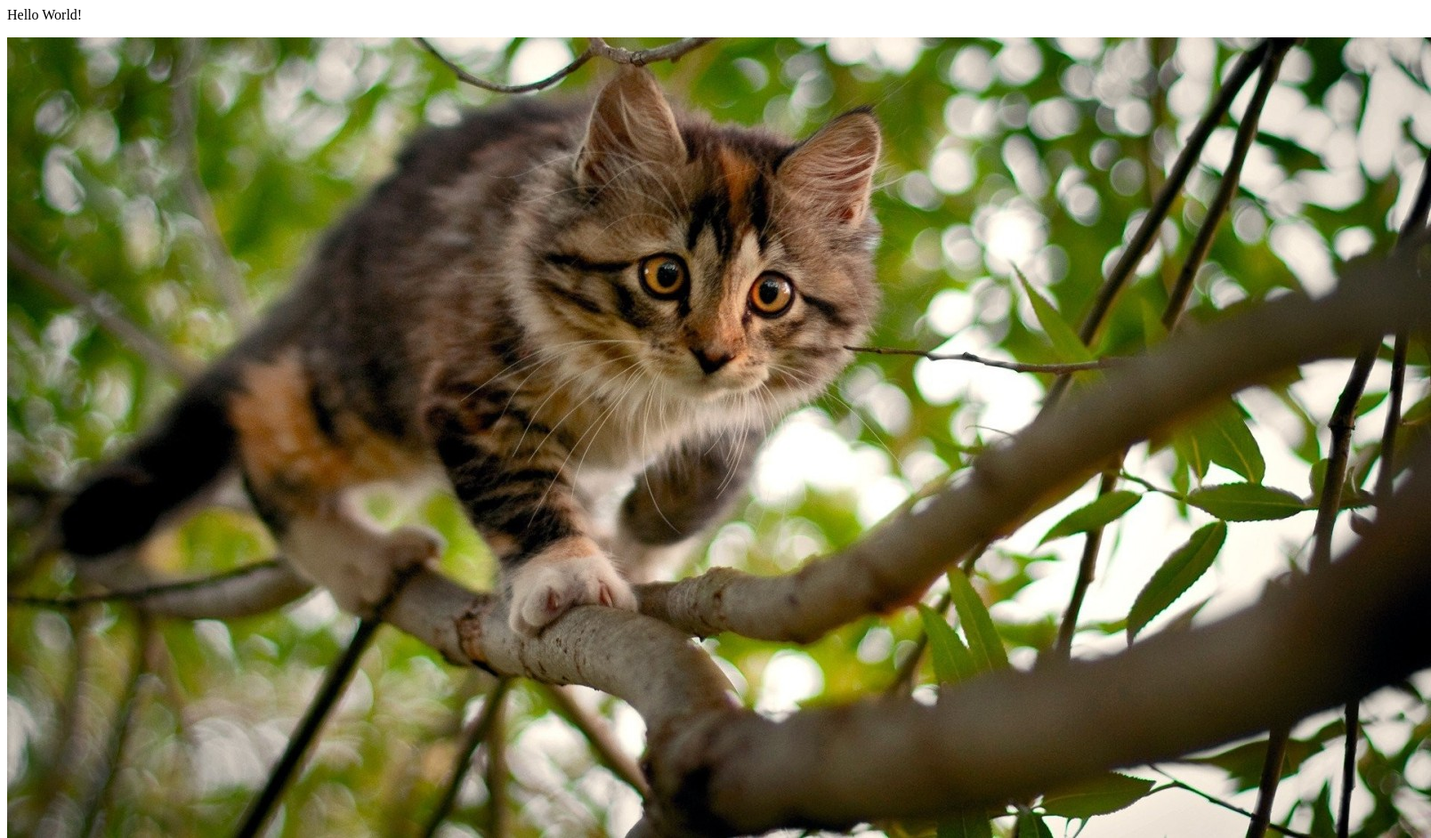
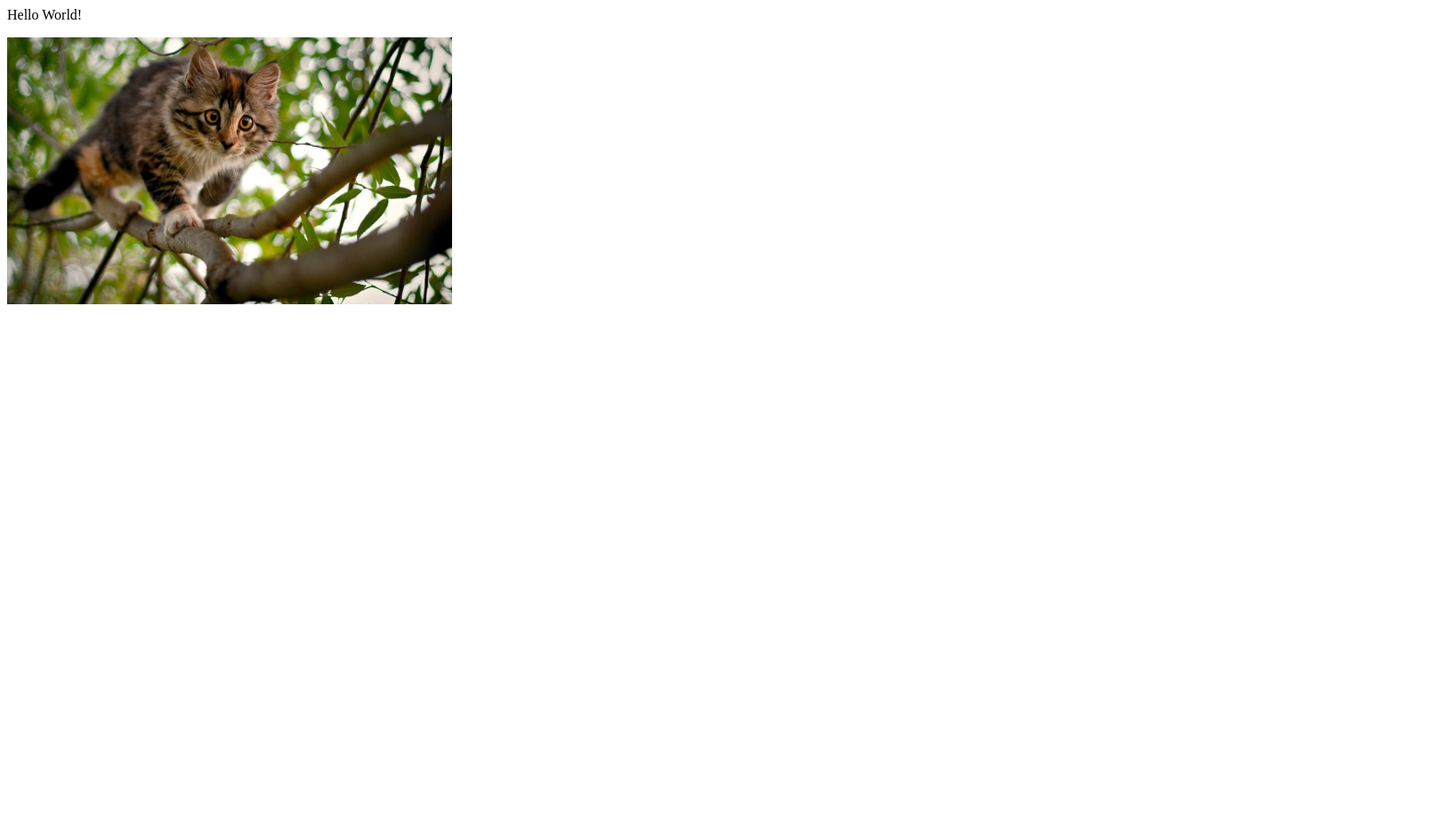
Before and after one commit to pypyl/test, a plain HTML site: page index.html in a window 1280 px wide. Shown: the whole page at 89% size, 1608 px wide, since content can reach past the window. After the commit the page ends 800 px from the top, so only its background shows below. Drawn offline with Linux system fonts and the light colour scheme.

Commit message:
fix size

```diff
--- a/index.html
+++ b/index.html
@@ -2,6 +2,6 @@
 <title>Git 연습</title>
 <body>
 <p>Hello World!</p>
-<img src="cats.jpg">
+<img src="cats.jpg" width="500px" height="300px">
 </body>
 </html>
```
